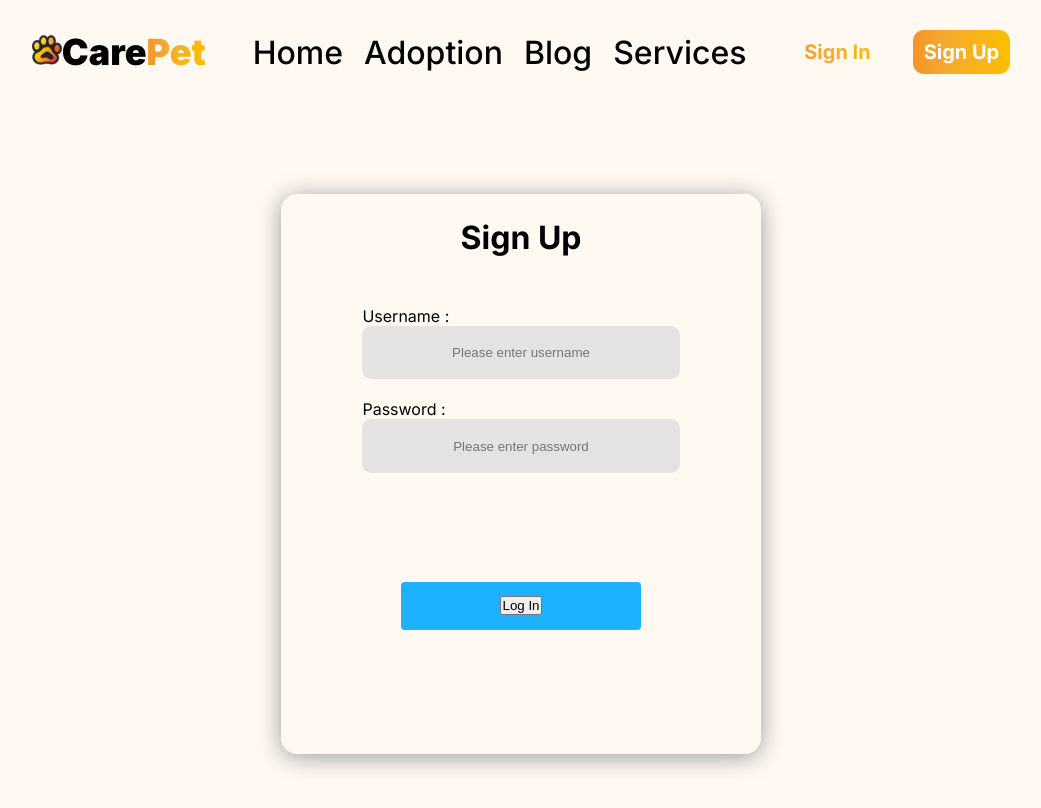
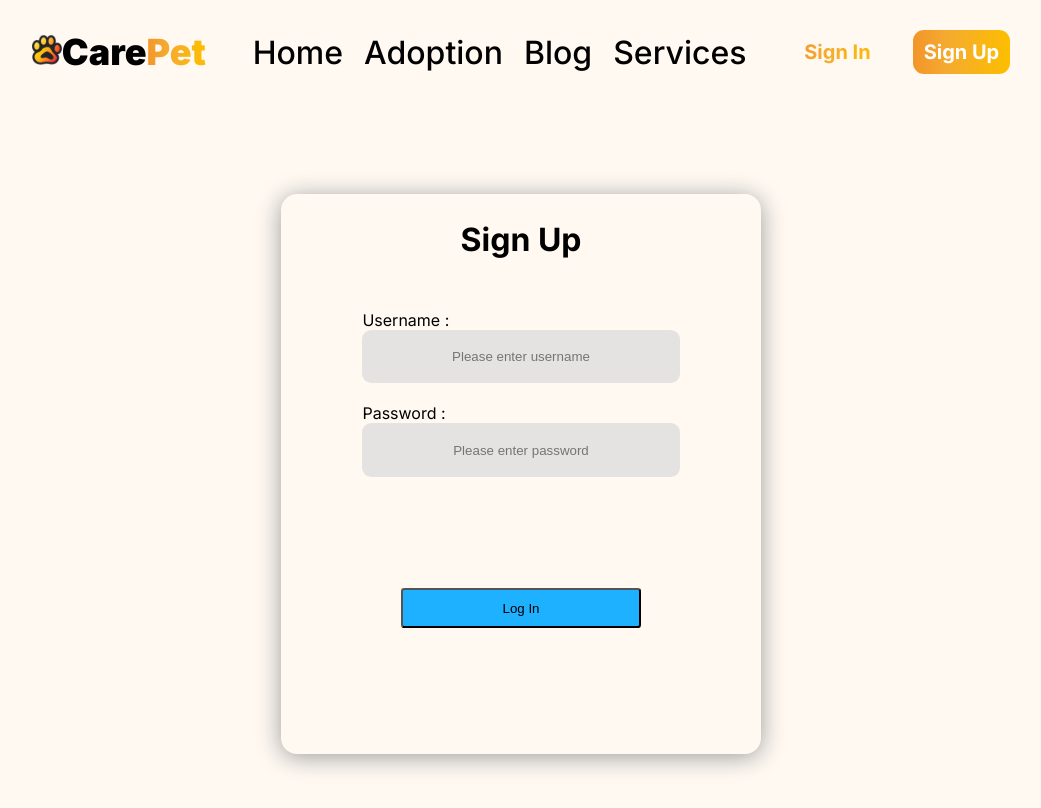
Before and after one commit to AaronTan11/SDP-CarePet, a Next.js app in the folder frontend/: page /signup in a window 1280 px wide. Shown: the top 808 px of the page, without its empty margins (119-1160 px from the left). Built offline with nearby package versions, Linux system fonts and the light colour scheme.

Commit message:
latest modified the css for login signup

```diff
--- a/frontend/src/pages/signup.js
+++ b/frontend/src/pages/signup.js
@@ -41,10 +41,9 @@ function login() {
             <br />
           </form>
         </div>
-
-        <div className={styles.btn} onClick={handleClick}>
-          <button type="submit">Log In</button>
-        </div>
+        <button className={styles.btn} onClick={handleClick} type="submit">
+          Log In
+        </button>
       </div>
     </div>
   );
```
Also changed, not shown: frontend/src/pages/login.js (+3 -4 lines).
